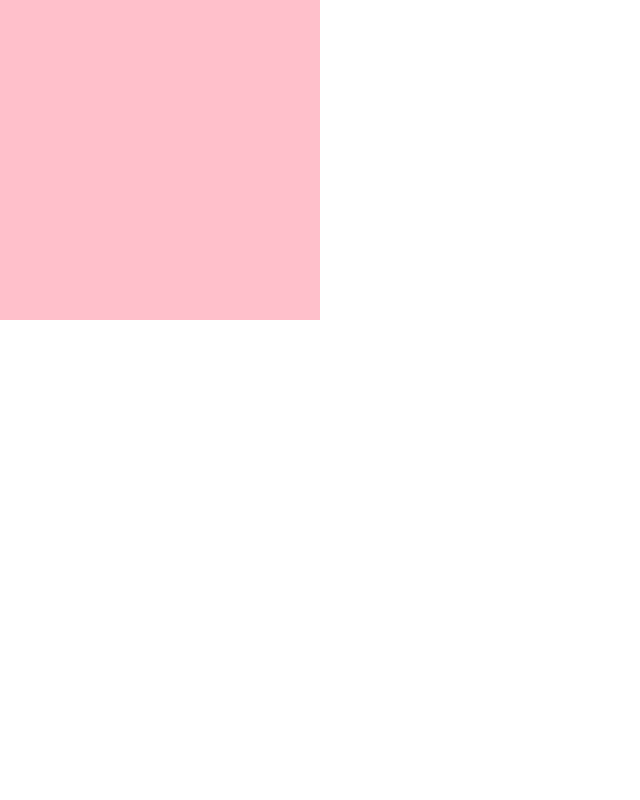
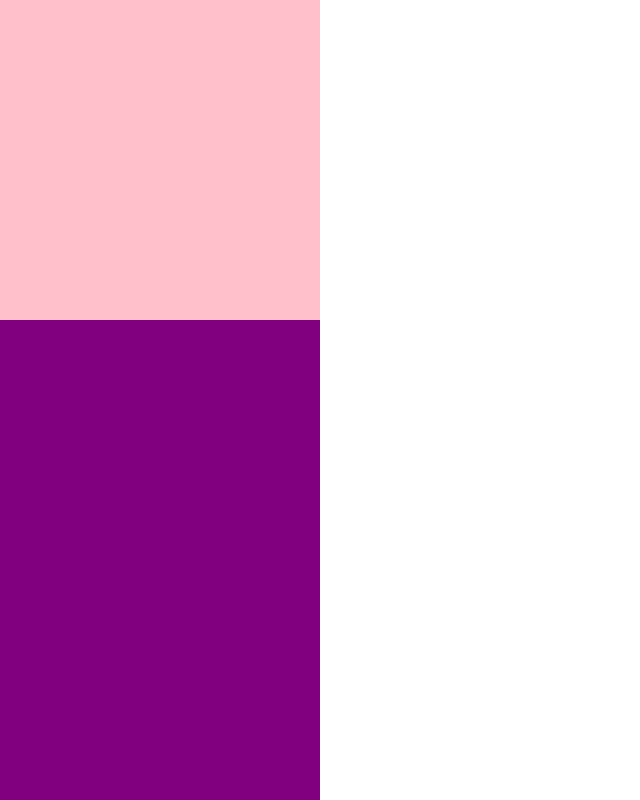
Before and after one commit to DundarKoray/React__State-Exercise__Color-Boxes, a React (Create React App) app: page / in a window 1280 px wide. Shown: the top 800 px of the page, without its empty margins (0-640 px from the left). Built offline with nearby package versions, Linux system fonts and the light colour scheme.

Commit message:
created boxcontainer

```diff
--- a/src/App.js
+++ b/src/App.js
@@ -1,11 +1,11 @@
 import React from 'react';
-import Box from './Box'
+import BoxContainer from './BoxContainer'
 import './App.css';
 
 function App() {
   return (
     <div className="App">
-      <Box />
+      <BoxContainer />
     </div>
   );
 }
--- /dev/null
+++ b/src/BoxContainer.js
@@ -0,0 +1,19 @@
+ import React, { Component } from 'react'
+ import Box from './Box'
+
+ class BoxContainer extends Component {
+    static defaultProps = {
+      numBoxes: 18
+    }
+
+    render(){
+        const boxes = Array.from({length: this.props.numBoxes}).map( () => <Box />)
+        return (
+            <div className="BoxContainer">
+                {boxes}
+            </div>
+        )
+    }
+ }
+
+ export default BoxContainer
```
